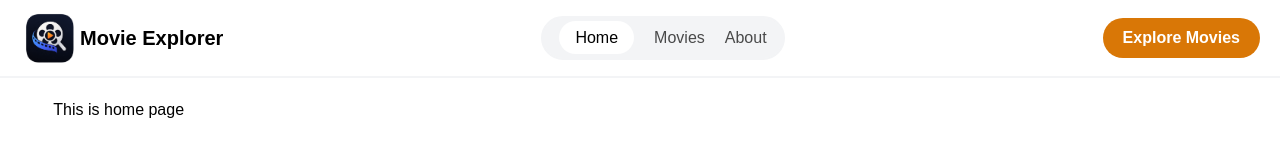
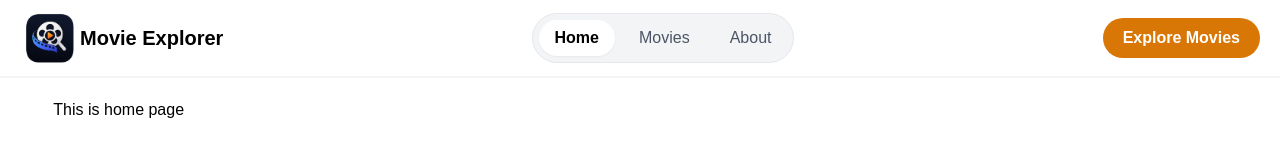
Before and after one commit to noboKumar/MovieExplorer, a React (Vite) app: page / in a window 1280 px wide. Shown: the top 160 px of the page. Built offline with nearby package versions, Linux system fonts and the light colour scheme.

Commit message:
add: pages and fix router error

```diff
--- a/src/components/Logo.jsx
+++ b/src/components/Logo.jsx
@@ -8,6 +8,5 @@ const Logo = () => {
     </div>
   );
 };
-``;
 
 export default Logo;
--- a/src/components/NavBar.jsx
+++ b/src/components/NavBar.jsx
@@ -1,11 +1,13 @@
-import { NavLink } from "react-router-dom";
+import { NavLink, Link } from "react-router-dom";
 import Logo from "./Logo";
 
 const NavBar = () => {
   const navLinkClass = ({ isActive }) =>
-    isActive
-      ? "text-black bg-white rounded-full px-4 py-2"
-      : "hover:text-primary";
+    `px-4 py-1.5 rounded-full transition-all duration-200 inline-block font-medium ${
+      isActive
+        ? "bg-white text-black font-semibold shadow-xs"
+        : "text-gray-600 hover:text-primary"
+    }`;
 
   const navLinks = (
     <>
@@ -26,15 +28,21 @@ const NavBar = () => {
       </li>
     </>
   );
+
   return (
     <div className="px-5 py-2 border-b-2 border-gray-100 flex items-center justify-between">
-      <Logo></Logo>
-      <ul className="flex gap-5 bg-gray-100 border-2 border-gray-100 px-4 py-2 rounded-full text-black/70">
+      <Link to="/" className="inline-block">
+        <Logo />
+      </Link>
+      <ul className="flex items-center gap-2 bg-gray-100 border border-gray-200 p-1.5 rounded-full">
         {navLinks}
       </ul>
-      <button className="bg-primary px-5 py-2 text-white rounded-full font-semibold">
+      <Link
+        to="/movies"
+        className="bg-primary px-5 py-2 text-white rounded-full font-semibold hover:opacity-90 transition-opacity"
+      >
         Explore Movies
-      </button>
+      </Link>
     </div>
   );
 };
--- a/src/main.jsx
+++ b/src/main.jsx
@@ -2,7 +2,7 @@ import { StrictMode } from "react";
 import { createRoot } from "react-dom/client";
 import "./index.css";
 import { RouterProvider } from "react-router-dom";
-import { router } from "./router/Router";
+import { router } from "./routers/router";
 
 createRoot(document.getElementById("root")).render(
   <StrictMode>
--- /dev/null
+++ b/src/pages/About.jsx
@@ -0,0 +1,9 @@
+const About = () => {
+  return (
+    <div>
+      <h1>About page</h1>
+    </div>
+  );
+};
+
+export default About;
--- /dev/null
+++ b/src/pages/Movies.jsx
@@ -0,0 +1,9 @@
+const Movies = () => {
+  return (
+    <div>
+      <h1>Movies page</h1>
+    </div>
+  );
+};
+
+export default Movies;
--- a/src/router/router.jsx
+++ /dev/null
@@ -1,16 +0,0 @@
-import { createBrowserRouter } from "react-router-dom";
-import Root from "../Root";
-import Home from "../pages/Home";
-
-export const router = createBrowserRouter([
-  {
-    path: "/",
-    Component: Root,
-    children: [
-      {
-        index: true,
-        Component: Home,
-      },
-    ],
-  },
-]);
--- /dev/null
+++ b/src/routers/router.jsx
@@ -0,0 +1,26 @@
+import { createBrowserRouter } from "react-router-dom";
+import Root from "../Root";
+import Home from "../pages/Home";
+import Movies from "../pages/Movies";
+import About from "../pages/About";
+
+export const router = createBrowserRouter([
+  {
+    path: "/",
+    element: <Root />,
+    children: [
+      {
+        index: true,
+        element: <Home />,
+      },
+      {
+        path: "movies",
+        element: <Movies />,
+      },
+      {
+        path: "about",
+        element: <About />,
+      },
+    ],
+  },
+]);
```
